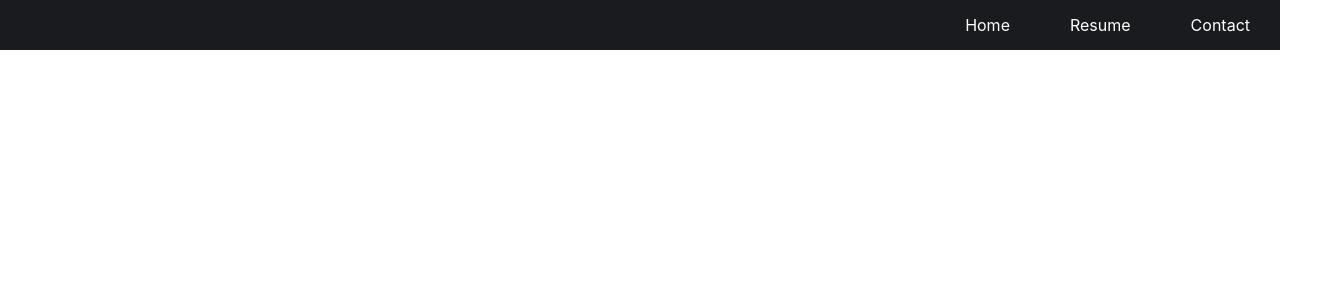
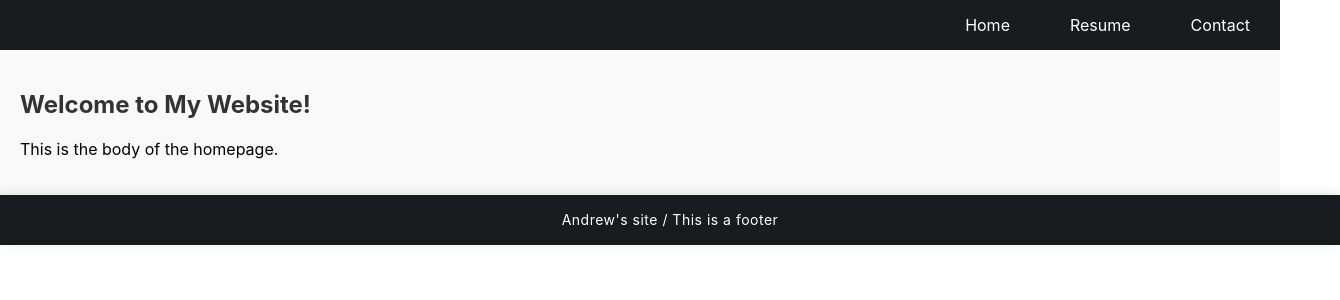
Before and after one commit to atamburino/andrewtamburino.com, a React (Create React App) app: page / in a window 1280 px wide. Shown: the top 300 px of the page, 1340 px wide, since content can reach past the window. Built offline with nearby package versions, Linux system fonts and the light colour scheme.

Commit message:
created homepage component page and base footer

```diff
--- a/src/App.js
+++ b/src/App.js
@@ -1,12 +1,19 @@
 import React, { Component } from "react";
 import { Navbar } from "./components/common";
+import { Footer } from "./components/common";
+import HomePage from "./pages/homepage/HomePage";
+
 import "./App.css";
 
 
 class App extends Component {
   render() {
     return(
+      <div>
         <Navbar />
+        <HomePage />
+        <Footer />
+      </div>
     )
   }
 }
--- /dev/null
+++ b/src/components/common/footer/Footer.css
@@ -0,0 +1,21 @@
+section {
+  width: 100%;
+  background-color: #1A1B1E;
+  color: #FFFFFF;
+  padding: 20px 0;
+  position: relative;
+  bottom: 0;
+  display: flex;
+  justify-content: center;
+  align-items: center;
+  min-height: 50px;
+  box-shadow: 0 -2px 10px rgba(0, 0, 0, 0.1);
+  transition: all 0.3s ease;
+}
+
+/* Style for the text content */
+section {
+  font-size: 14px;
+  letter-spacing: 0.5px;
+  padding: 0 30px;
+}
--- /dev/null
+++ b/src/components/common/footer/Footer.jsx
@@ -0,0 +1,14 @@
+import React, { Component } from "react";
+import './Footer.css';
+
+class Footer extends Component {
+  render() {
+    return(
+      <section>
+        Andrew's site / This is a footer
+      </section>
+    )
+  }
+}
+
+export default Footer;
--- /dev/null
+++ b/src/components/common/footer/index.js
@@ -0,0 +1,3 @@
+import Footer from './Footer';
+
+export default Footer;
--- a/src/components/common/index.js
+++ b/src/components/common/index.js
@@ -1,6 +1,7 @@
 import Navbar from './navbar';
+import Footer from './footer';
 
 export {
     Navbar,
-
+    Footer
 }
--- /dev/null
+++ b/src/pages/homepage/HomePage.css
@@ -0,0 +1,8 @@
+.home-page {
+    padding: 20px;
+    background-color: #f9f9f9;
+}
+
+.home-page h2 {
+    color: #333;
+}
--- /dev/null
+++ b/src/pages/homepage/HomePage.js
@@ -0,0 +1,13 @@
+import React from 'react';
+import './HomePage.css';
+
+function HomePage() {
+    return (
+        <main className="home-page">
+            <h2>Welcome to My Website!</h2>
+            <p>This is the body of the homepage.</p>
+        </main>
+    );
+}
+
+export default HomePage;
```
